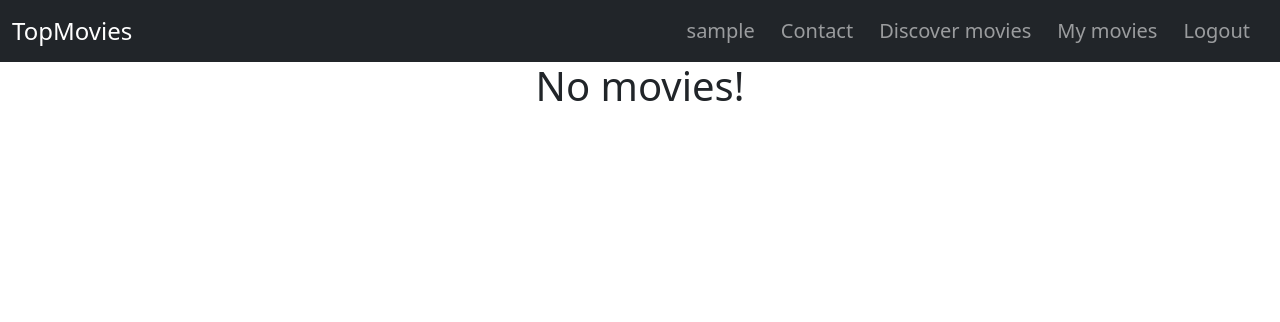
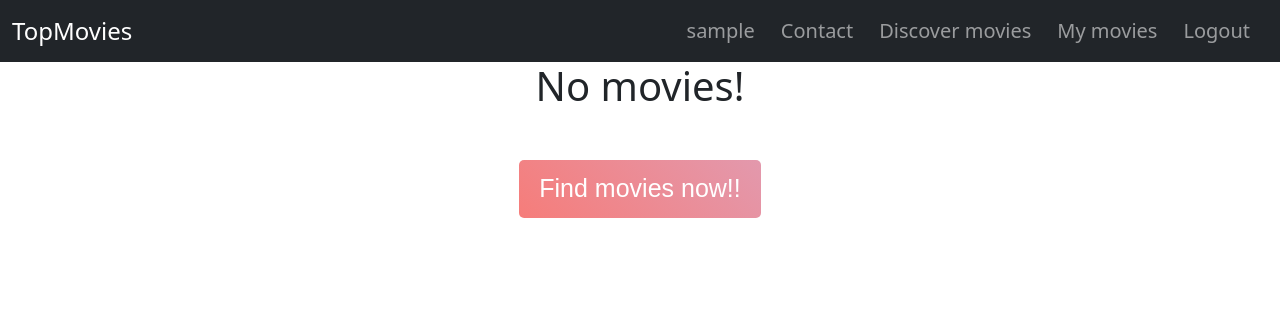
Before and after one commit to brian-casarrubias/django-movies-app, a Django app: page /my-movies/ in a window 1280 px wide. Shown: the top 322 px of the page. Run offline with Django 5.2, Linux system fonts and the light colour scheme; the visitor is signed in with stand-in values (Sample User, id 1); data comes from the database, SQL or seed files in the repository; data that the repository does not hold is empty; some libraries are stand-ins or nearby versions.

Commit message:
now disocver movies only shows movies not in ur list

```diff
--- a/movies/templates/movies/all-movies.html
+++ b/movies/templates/movies/all-movies.html
@@ -5,7 +5,7 @@
 {% block content %}
 
     <div class="heading-section text-center">
-        <h1>googoo!</h1>
+        <h1>All Movies!</h1>
     </div>
 
 
--- a/movies/templates/movies/snippets/my-movies-snippet.html
+++ b/movies/templates/movies/snippets/my-movies-snippet.html
@@ -35,7 +35,7 @@
     {% if movies %}
     <table class="table table-striped table-hover" style="cursor: pointer; width: 100%!important;">
         <div class="container">
-            <h1>{{ user.profile }}'s movies</h1>
+            <h1>{{ user.profile }}'s asd</h1>
         </div>
 
         <thead>
@@ -96,5 +96,9 @@
             {% endfor %}
         {% else %}
                 <h1>No movies!</h1>
+                <div style="margin-top: 50px;" class="container text-center">
+                    <!-- <button class="discover-btn" >Discover Movies Now!!</button> -->
+                    <a id="discover-btn" class="discover-btn" href="{% url 'discover-movies-page' %}" >Find movies now!!</a>
+                </div>
         {% endif %}
     </table>
--- a/movies/views.py
+++ b/movies/views.py
@@ -10,7 +10,7 @@ import time
 from django.urls import reverse_lazy
 
 #these are imports for websecraping
-
+import pprint
 import re
 import time
 import concurrent.futures # maybe use
@@ -121,10 +121,13 @@ def scrape_website(url):
     audience_scores = []
     critic_scores = []
 
-    # we need to index all these so that we can properly display them
+    # we need to index all these so that we can properly display them. Since the list is like this [1, 1, 2, 2, 3, 3]
+    #these are pairs, so to get the correct ones im getting all the even nums and appending them to audience score list
+    #and the odds im paring them to the critic, that way when i use lets say index 1 for both critic audience they will be paired toegther
     # im also checking if its int because in the sorted part, i cant sort int and str, this fixed the error
     for index, score in enumerate(movie_scores):
         if index % 2 == 0:
+            #some values are empty, rarely but if it is it gets added in my list as empty string, so if i get that i just say 0
             if type(score) == int:
                 critic_scores.append(score)
             else:
@@ -155,7 +158,21 @@ def scrape_website(url):
 @login_required
 def request_discover_movies(request):
     #what ever is returned (dictionary)
-    order_movies = scrape_website('https://www.rottentomatoes.com/browse/movies_at_home/sort:popular?page=2')
+    order_movies = scrape_website('https://www.rottentomatoes.com/browse/movies_at_home/sort:popular?page=1')
+    # pprint.pprint(order_movies)
+
+    profile = request.user.profile
+    #were gonna filter out even further, by only displaying the movies that are not in our current movies list, cuz why would peiople want to see the movie if theyh already have it
+    try:
+        my_movies = Movie.objects.filter(profile=profile)
+        for movie in my_movies:
+            if movie.title in order_movies:
+                del order_movies[movie.title]
+            else:
+                continue
+    except:
+        raise Exception('An error occured')
+
 
     context = {
         'order_movies':order_movies,
@@ -178,6 +195,18 @@ def request_top_movies(request):
     order_movies = dict(sorted(movies.items(), key= lambda x: x[1]['AudienceScore' ], reverse=True))
     end_timer = time.perf_counter()
     print(F'Time it took to execute: {round(end_timer - start_timer, 2)} second(s)')
+
+    profile = request.user.profile
+    #were gonna filter out even further, by only displaying the movies that are not in our current movies list, cuz why would peiople want to see the movie if theyh already have it
+    try:
+        my_movies = Movie.objects.filter(profile=profile)
+        for movie in my_movies:
+            if movie.title in order_movies:
+                del order_movies[movie.title]
+            else:
+                continue
+    except:
+        raise Exception('An error occured')
     context = {
         'order_movies':order_movies,
     }
@@ -197,6 +226,19 @@ def request_least_movies(request):
     order_movies = dict(sorted(movies.items(), key= lambda x: x[1]['AudienceScore'], reverse=False))
     end_timer = time.perf_counter()
     print(F'Time it took to execute: {round(end_timer - start_timer, 2)} second(s)')
+
+    profile = request.user.profile
+    #were gonna filter out even further, by only displaying the movies that are not in our current movies list, cuz why would peiople want to see the movie if theyh already have it
+    try:
+        my_movies = Movie.objects.filter(profile=profile)
+        for movie in my_movies:
+            if movie.title in order_movies:
+                del order_movies[movie.title]
+            else:
+                continue
+    except:
+        raise Exception('An error occured')
+
     context = {
         'order_movies':order_movies,
     }
@@ -213,6 +255,18 @@ def request_title_ordered(request):
     order_movies = dict(sorted(movies.items(), key= lambda x: x[0], reverse=False))
     end_timer = time.perf_counter()
     print(F'Time it took to execute: {round(end_timer - start_timer, 2)} second(s)')
+
+    profile = request.user.profile
+    #were gonna filter out even further, by only displaying the movies that are not in our current movies list, cuz why would peiople want to see the movie if theyh already have it
+    try:
+        my_movies = Movie.objects.filter(profile=profile)
+        for movie in my_movies:
+            if movie.title in order_movies:
+                del order_movies[movie.title]
+            else:
+                continue
+    except:
+        raise Exception('An error occured')
     context = {
         'order_movies':order_movies,
     }
```
